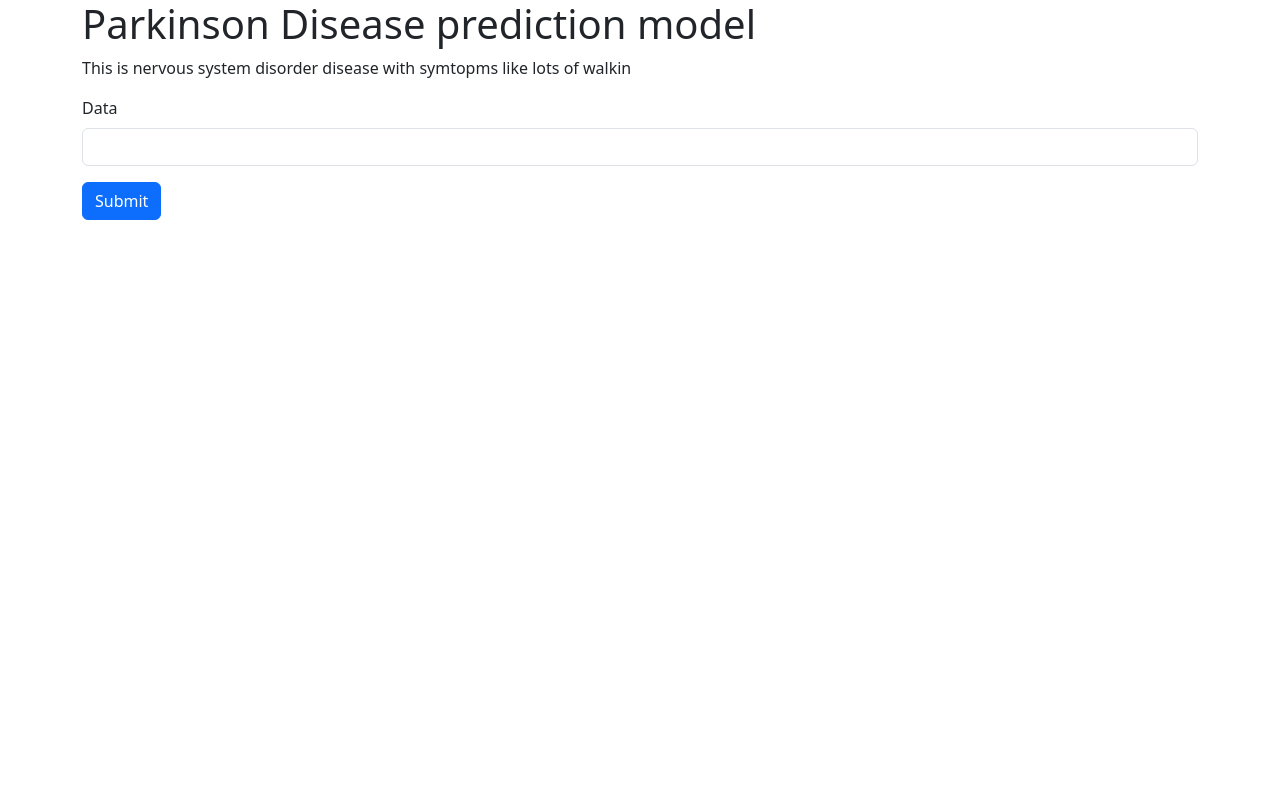
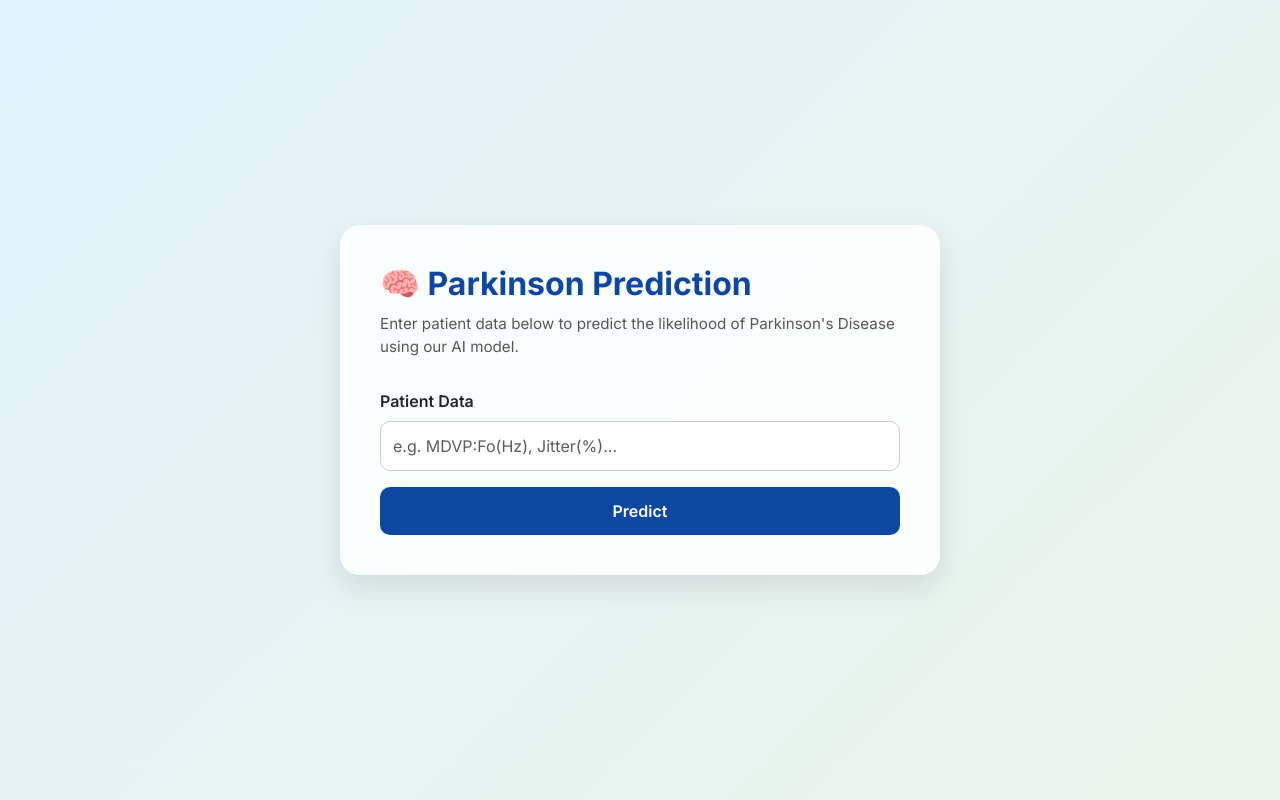
Before and after one commit to shakeraema/ML-Project, a Flask app: page / in a window 1280 px wide. Run offline with Flask 3, Linux system fonts and the light colour scheme; parts of the project's set-up code (start-up, migrations or seed data) failed here and were passed over.

Commit message:
Upadted UI and fixed some issues

```diff
--- a/templates/index.html
+++ b/templates/index.html
@@ -1,30 +1,114 @@
-<!doctype html>
+<!DOCTYPE html>
 <html lang="en">
 
 <head>
-    <meta charset="utf-8">
+    <meta charset="UTF-8">
     <meta name="viewport" content="width=device-width, initial-scale=1">
-    <title>Bootstrap demo</title>
-    <link href="https://cdn.jsdelivr.net/npm/bootstrap@5.3.6/dist/css/bootstrap.min.css" rel="stylesheet" integrity="sha384-4Q6Gf2aSP4eDXB8Miphtr37CMZZQ5oXLH2yaXMJ2w8e2ZtHTl7GptT4jmndRuHDT" crossorigin="anonymous">
+    <title>Parkinson Disease Prediction</title>
+    <link href="https://cdn.jsdelivr.net/npm/bootstrap@5.3.6/dist/css/bootstrap.min.css" rel="stylesheet">
+    <link href="https://fonts.googleapis.com/css2?family=Inter:wght@400;600;700&display=swap" rel="stylesheet">
+
+    <style>
+        body {
+            margin: 0;
+            padding: 0;
+            font-family: 'Inter', sans-serif;
+            background: linear-gradient(135deg, #e3f2fd, #e8f5e9);
+            height: 100vh;
+            display: flex;
+            justify-content: center;
+            align-items: center;
+        }
+
+        .glass-card {
+            background: rgba(255, 255, 255, 0.85);
+            backdrop-filter: blur(12px);
+            border-radius: 20px;
+            box-shadow: 0 12px 32px rgba(0, 0, 0, 0.1);
+            padding: 40px;
+            max-width: 600px;
+            width: 100%;
+            transition: all 0.3s ease-in-out;
+        }
+
+        .glass-card:hover {
+            box-shadow: 0 16px 48px rgba(0, 0, 0, 0.15);
+        }
+
+        h1 {
+            font-weight: 700;
+            color: #0d47a1;
+            font-size: 2rem;
+            margin-bottom: 10px;
+        }
+
+        p.description {
+            font-size: 0.95rem;
+            color: #555;
+            margin-bottom: 30px;
+        }
+
+        label {
+            font-weight: 600;
+        }
+
+        .form-control {
+            border-radius: 10px;
+            padding: 12px;
+            border: 1px solid #ccc;
+        }
+
+        .btn-primary {
+            background-color: #0d47a1;
+            border: none;
+            padding: 12px 0;
+            font-weight: 600;
+            border-radius: 10px;
+            transition: background-color 0.2s ease-in-out;
+        }
+
+        .btn-primary:hover {
+            background-color: #0b3c91;
+        }
+
+        .message-box {
+            margin-top: 20px;
+            padding: 15px;
+            border-radius: 8px;
+            background-color: #e8f5e9;
+            color: #2e7d32;
+            font-weight: 500;
+        }
+
+        @media (max-width: 768px) {
+            .glass-card {
+                padding: 30px 20px;
+            }
+        }
+    </style>
 </head>
 
 <body>
-    <div class="container">
-        <h1>Parkinson Disease prediction model</h1>
-        <p>This is nervous system disorder disease with symtopms like lots of walkin</p>
+    <div class="glass-card">
+        <h1>🧠 Parkinson Prediction</h1>
+        <p class="description">Enter patient data below to predict the likelihood of Parkinson's Disease using our AI model.</p>
 
-        <form action="/predict" ,method="POST">
-            <div class=" mb-3 ">
-                <label for="exampleInputEmail1 " class="form-label ">Data</label>
-                <input type="text " class="form-control " name="text " id="exampleInputEmail1 " aria-describedby="emailHelp ">
+        <form action="/predict" method="POST">
+            <div class="mb-3">
+                <label for="dataInput" class="form-label">Patient Data</label>
+                <input type="text" class="form-control" name="text" id="dataInput" placeholder="e.g. MDVP:Fo(Hz), Jitter(%)..." required>
             </div>
-            <button type="submit " class="btn btn-primary ">Submit</button>
+            <button type="submit" class="btn btn-primary w-100">Predict</button>
         </form>
 
         {% if message %}
-        <p>{{message}}</p> {% endif %}
+        <div class="message-box mt-3">
+            {{ message }}
+        </div>
+        {% endif %}
     </div>
-    <script src="https://cdn.jsdelivr.net/npm/bootstrap@5.3.6/dist/js/bootstrap.bundle.min.js " integrity="sha384-j1CDi7MgGQ12Z7Qab0qlWQ/Qqz24Gc6BM0thvEMVjHnfYGF0rmFCozFSxQBxwHKO " crossorigin="anonymous "></script>
+
+    <script src="https://cdn.jsdelivr.net/npm/bootstrap@5.3.6/dist/js/bootstrap.bundle.min.js"></script>
 </body>
 
 </html>
```
Also changed, not shown: requirements.txt (+31 -31 lines), 1 other file.
